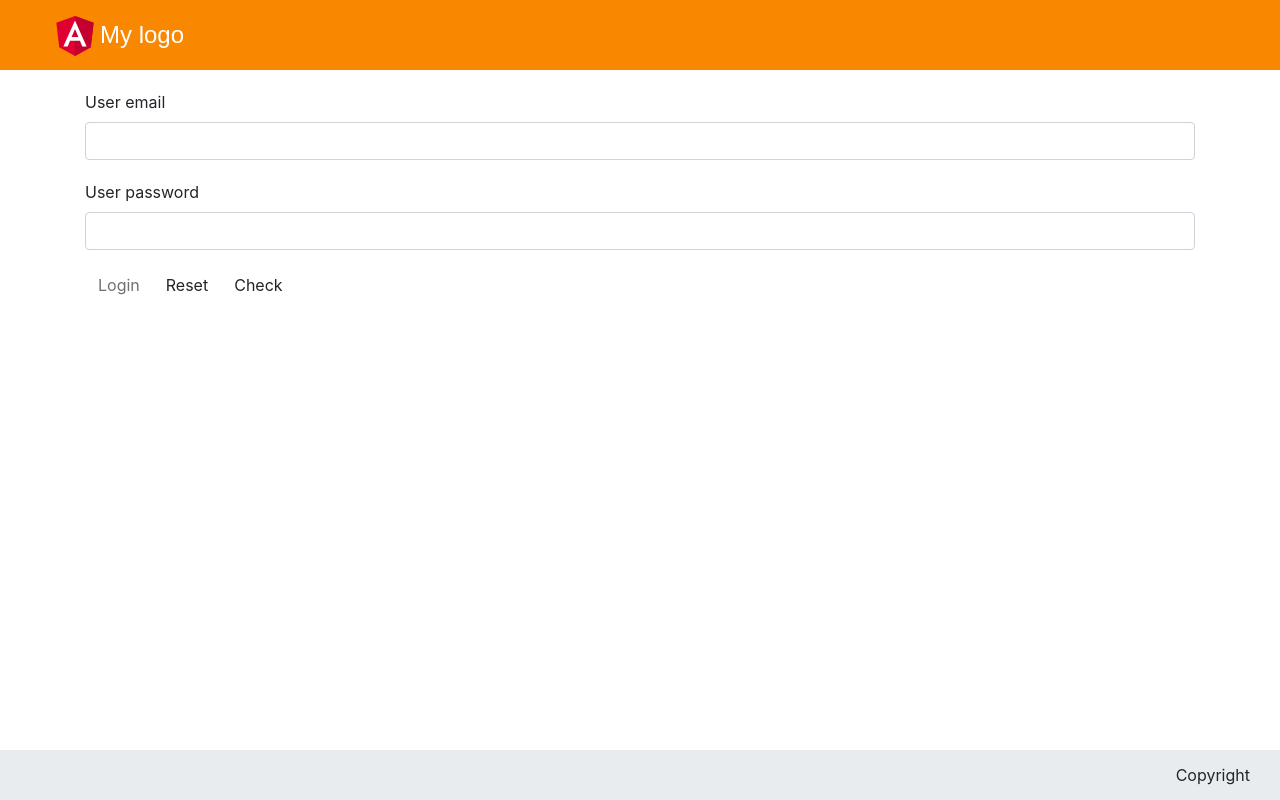
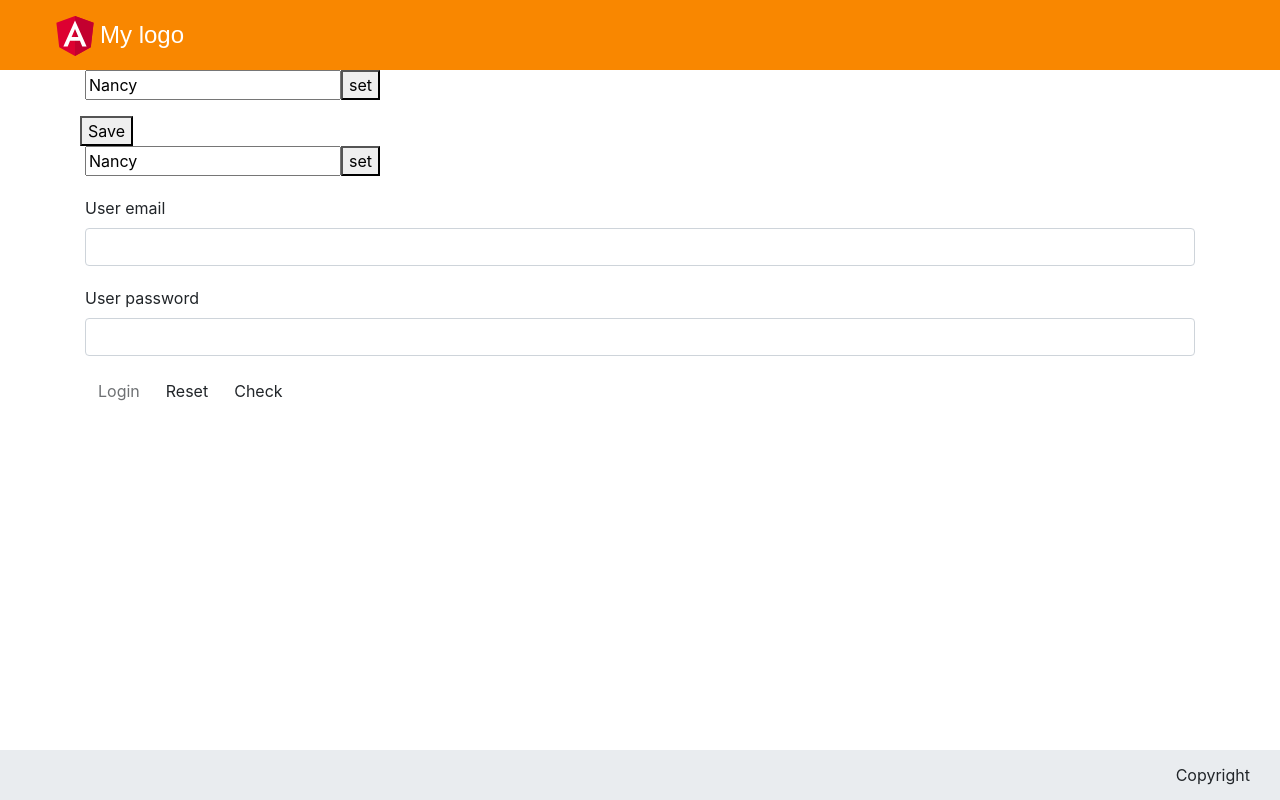
Before and after one commit to Sambl4/Angular_2018Q2, an Angular app: page /authorization in a window 1280 px wide. Built offline with nearby package versions, Linux system fonts and the light colour scheme.

Commit message:
refactor auth validation

```diff
--- a/src/app/authorization/authorization.module.ts
+++ b/src/app/authorization/authorization.module.ts
@@ -5,13 +5,15 @@ import { FormsModule, ReactiveFormsModule } from '@angular/forms';
 
 import { AuthorizationComponent } from './authorization/authorization.component';
 import { ShareModule } from '../share/share.module';
+import { CoreModule } from '../core/core.module';
 
 @NgModule({
   imports: [
     CommonModule,
     RouterModule,
     ShareModule,
-    FormsModule
+    FormsModule,
+    CoreModule
   ],
   declarations: [
     AuthorizationComponent
--- a/src/app/authorization/authorization/authorization.component.html
+++ b/src/app/authorization/authorization/authorization.component.html
@@ -41,9 +41,18 @@
   </div>
 </div> -->
 
+<form>
+  <app-validation-input [inputTitle]="'myTitle'" [property]="'question'" [options]="'form'"></app-validation-input>
+  <div class="form-row">
+    <button type="submit" >Save</button>
+  </div>
+</form>
+
 <form #authForm="ngForm" [class.cross-validation-error]="authForm.valid">
   <!-- <div [hidden]="authForm.submitted"> -->
     <div class="cross-validation" [class.cross-validation-error]="authForm.errors?.identityRevealed && (authForm.touched || authForm.dirty)">
+<!-- input component -->
+      <app-validation-input [inputTitle]="'myTitle'"></app-validation-input>
 <!-- User email -->
       <div class="form-group">
         <label for="email">User email</label>
--- a/src/app/core/core.module.ts
+++ b/src/app/core/core.module.ts
@@ -8,8 +8,6 @@ import { FooterComponent } from './footer/footer.component';
 import { ModalComponent } from './modal/modal.component';
 
 import { InfrastructureModule } from './infrastructure/infrastructure.module';
-// import { DateInputComponent } from './infrastructure/inputs/date-input/date-input.component';
-// import { DurationInputComponent } from './infrastructure/inputs/duration-input/duration-input.component';
 
 @NgModule({
   imports: [
@@ -21,9 +19,7 @@ import { InfrastructureModule } from './infrastructure/infrastructure.module';
     HeaderComponent,
     BreadcrumbComponent,
     FooterComponent,
-    ModalComponent,
-    // DateInputComponent,
-    // DurationInputComponent
+    ModalComponent
   ],
   exports: [
     HeaderComponent,
--- /dev/null
+++ b/src/app/core/infrastructure/inputs/validation-input/validation-input.component.html
@@ -0,0 +1,23 @@
+<div [formGroup]="form" class="form-group">
+  <!-- <label [attr.for]="property">{{inputTitle}}</label> -->
+  <!-- <input [id]="property" formControlName="property" class="form-control"
+        required minlength="4"
+        [(ngModel)]="property"> -->
+
+        <input formControlName="first" placeholder="First name">
+        <!-- <input formControlName="last" placeholder="Last name"> -->
+
+  <!-- <div *ngIf="property.invalid && (property.dirty || property.touched)"
+      class="alert alert-danger">
+
+    <div *ngIf="property.errors.required">
+      {{property}} is required.
+    </div>
+    <div *ngIf="property.errors.minlength">
+      {{property}} must be at least 4 characters long.
+    </div>
+
+  </div> -->
+  <!-- <button (click)="click(property)">prop</button> -->
+  <button (click)="setValue()">set</button>
+</div>
--- /dev/null
+++ b/src/app/core/infrastructure/inputs/validation-input/validation-input.component.ts
@@ -0,0 +1,41 @@
+/* tslint:disable: linebreak-style */
+
+import { Component, OnInit, Input, EventEmitter } from '@angular/core';
+
+import {FormControl, FormGroup, Validators, FormControlName} from '@angular/forms';
+
+@Component({
+  selector: 'app-validation-input',
+  templateUrl: './validation-input.component.html',
+  styleUrls: ['./validation-input.component.css']
+})
+export class ValidationInputComponent implements OnInit {
+@Input() public inputTitle: string;
+@Input() public minlength: number;
+@Input() public property: any;
+@Input() public options: any;
+
+form = new FormGroup({
+  first: new FormControl('Nancy', Validators.minLength(2))
+});
+  constructor() { }
+
+  ngOnInit() {
+    // this.inputTitle = 'myTitle';
+    // this.property = 'myname';
+  }
+
+  click(v) {
+    console.log(v);
+  }
+
+get first(): any { return this.form.get('first'); }
+
+onSubmit(): void {
+  console.log(this.form.value);  // {first: 'Nancy', last: 'Drew'}
+}
+
+setValue() { this.form.setValue({first: 'Carson', last: 'Drew'}); }
+
+
+}
```
Also changed, not shown: src/app/core/infrastructure/infrastructure.module.ts (+10 -4 lines), src/app/core/infrastructure/inputs/validation-input/validation-input.component.css (added), 1 other file (tests, documents, lock files or other folders).
